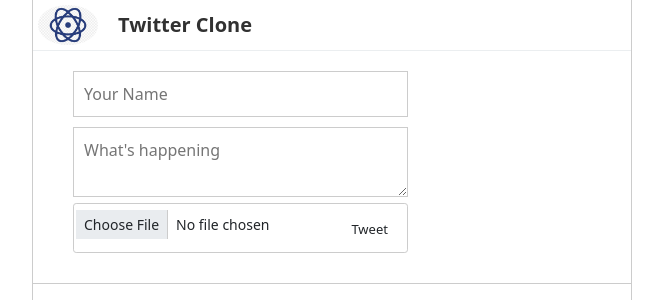
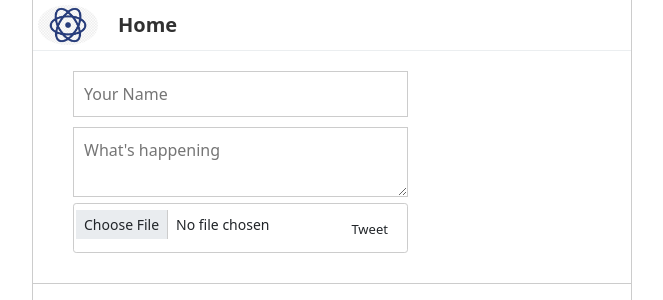
Before and after one commit to foysal90/foysal-twitter, a Django app: page / in a window 1280 px wide. Shown: the top 300 px of the page, without its empty margins (308-971 px from the left). Run offline with Django 3.2, Linux system fonts and the light colour scheme; data comes from the database, SQL or seed files in the repository; some libraries are stand-ins or nearby versions.

Commit message:
modified  html

```diff
--- a/posts/templates/posts.html
+++ b/posts/templates/posts.html
@@ -17,7 +17,7 @@
   <div class="main">
     <div class="main-header">
         <img src="{% static 'img/tech.jpg' %}" width="60">
-        <h1>Twitter Clone</h1>
+        <h1>Home</h1>
     </div>
 
     <section class="post_form">
```
